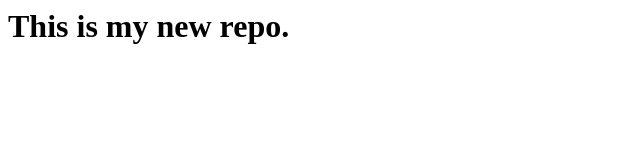
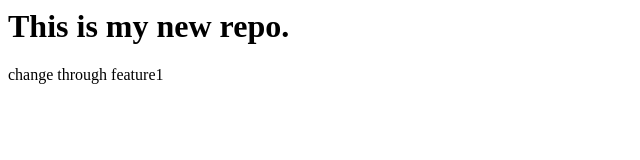
Before and after one commit to AashiGarg-tech/localrepo, a plain HTML site: page index.html in a window 1280 px wide. Shown: the whole page, without its empty margins (0-640 px from the left). Drawn offline with Linux system fonts and the light colour scheme.

Commit message:
line2 changes

```diff
--- a/index.html
+++ b/index.html
@@ -1 +1,2 @@
 <h1>This is my new repo.</h1>
+<p>change through feature1</p>
```
